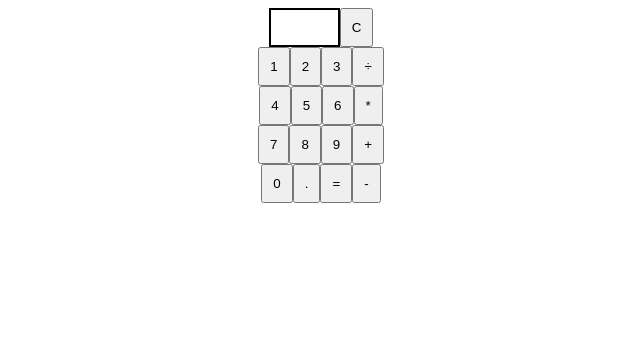
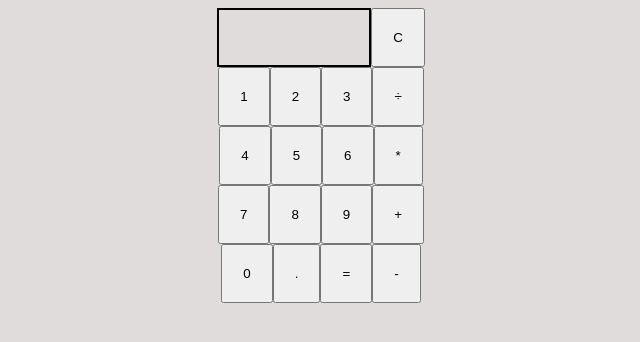
Before and after one commit to JJHH17/calculator-js, a plain HTML site: page index.html in a window 1280 px wide. Shown: the whole page, without its empty margins (319-959 px from the left). Drawn offline with Linux system fonts and the light colour scheme.

Commit message:
Add styling to CSS file

```diff
--- a/styles.css
+++ b/styles.css
@@ -1,26 +1,35 @@
+body {
+    background-color: rgb(224, 220, 220);
+}
+
 .display, .topRow, .middleRow, .thirdRow, .bottomRow{
     display: flex;
     justify-content: center;
 }
 
+.display > #output {
+    padding-right: 150px
+}
+
 .display > button {
-    padding: 10px
+    padding: 20px
 }
 
 .topRow > button {
-    padding: 10px
+    padding: 20px
+
 }
 
 .middleRow > button {
-    padding: 10px;
+    padding: 20px;
 }
 
 .thirdRow > button {
-    padding: 10px;
+    padding: 20px;
 }
 
 .bottomRow > button {
-    padding: 10px;
+    padding: 20px;
 }
 
 #output {
```
